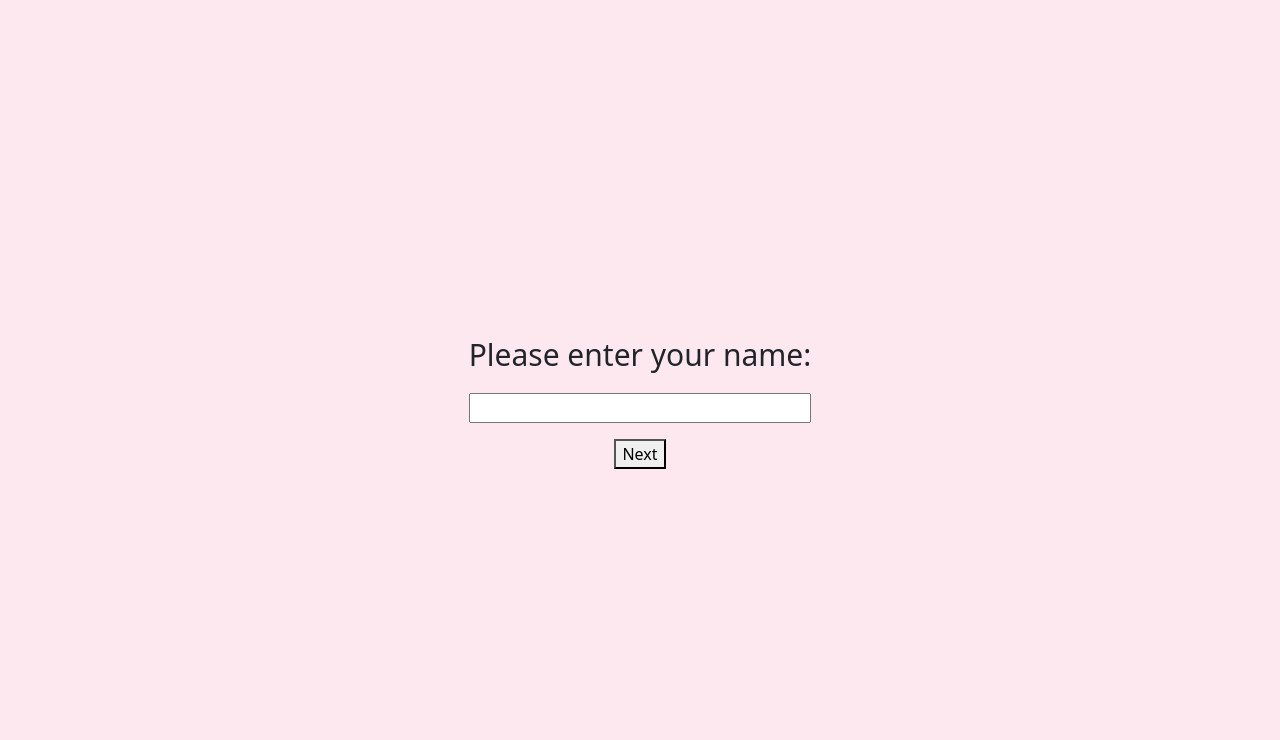
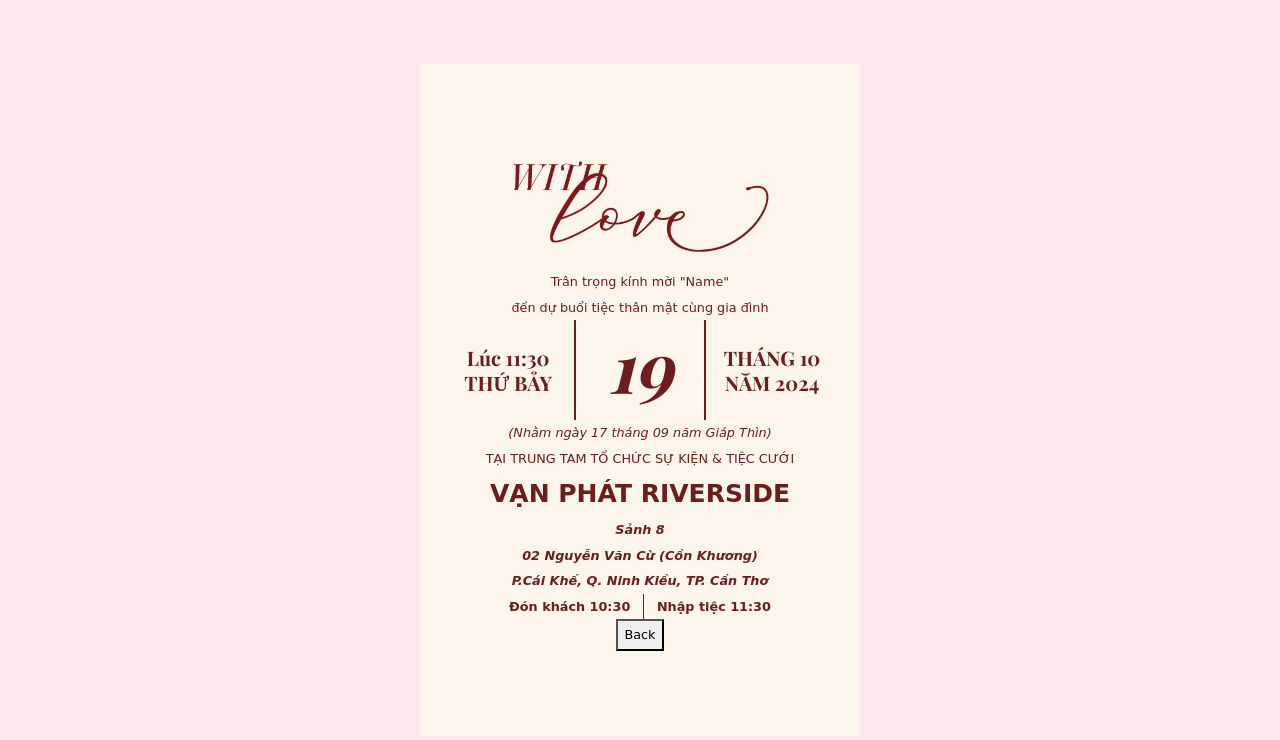
Before and after one commit to QuangBui3101/trang-and-quang-cantho, a plain HTML site: page index.html in a window 1280 px wide. Shown: the part 1600-2340 px from the top of the page. Drawn offline with nearby package versions, Linux system fonts and the light colour scheme; a web font is replaced by a local one.

Commit message:
update image

```diff
--- a/index.html
+++ b/index.html
@@ -43,7 +43,7 @@
     <div id="section2" class="d-flex section align-items-center justify-content-center">
         <!-- <h1 class="text-center">A love story for the ages</h1> -->
         <div class="position-relative d-inline-block align-self-center">
-            <img class="banner-image d-block" src="Images/rapsfield.JPG" />
+            <img class="banner-image d-block" src="Images/rapsfield1.JPG" />
             <!-- <img class="calendar position-absolute" src="Images/Calendar 14.png" /> -->
             <div class="position-absolute w-100 content-text" style="top: 44%;">
                 <!-- <img src="Images/Crayon background.png" class="w-100 position-absolute" style="filter: saturate(1500);"/> -->
@@ -63,15 +63,15 @@
 
     </div> -->
     <div id="section4" class="d-flex justify-content-center section">
-        <div id="InputBox" class="d-flex flex-column align-self-center" style="gap: 1em;">
+        <div id="InputBox" class="d-flex flex-column align-self-center d-none" style="gap: 1em;">
             <div style="font-size: 30px;">Please enter your name:</div>
             <input id="NameInput" type="text" />
             <button id="proceed" class="d-block align-self-center ">Next</button>
         </div>
-        <div id="Invitation" class="d-flex flex-column justify-content-center d-none"
+        <div id="Invitation" class="d-flex flex-column justify-content-center"
             style="text-align: center; font-family: 'Playwrite DE Grund', cursive; color: #6b1e1b; background-color: #fbf5ec; margin: 5em 0.5em;line-height: 2em;font-size: 0.8em;">
             <div>
-                <img src="Images/WithLove.png" style="max-width: 80%;" />
+                <img src="Images/WithLove.png" style="max-width: 80%;max-height: 120px;" />
                 <div>
                     <span>Trân trọng kính mời</span>
                     <span id="Name">"Name"</span>
```
Also changed, not shown: 1 other file.
